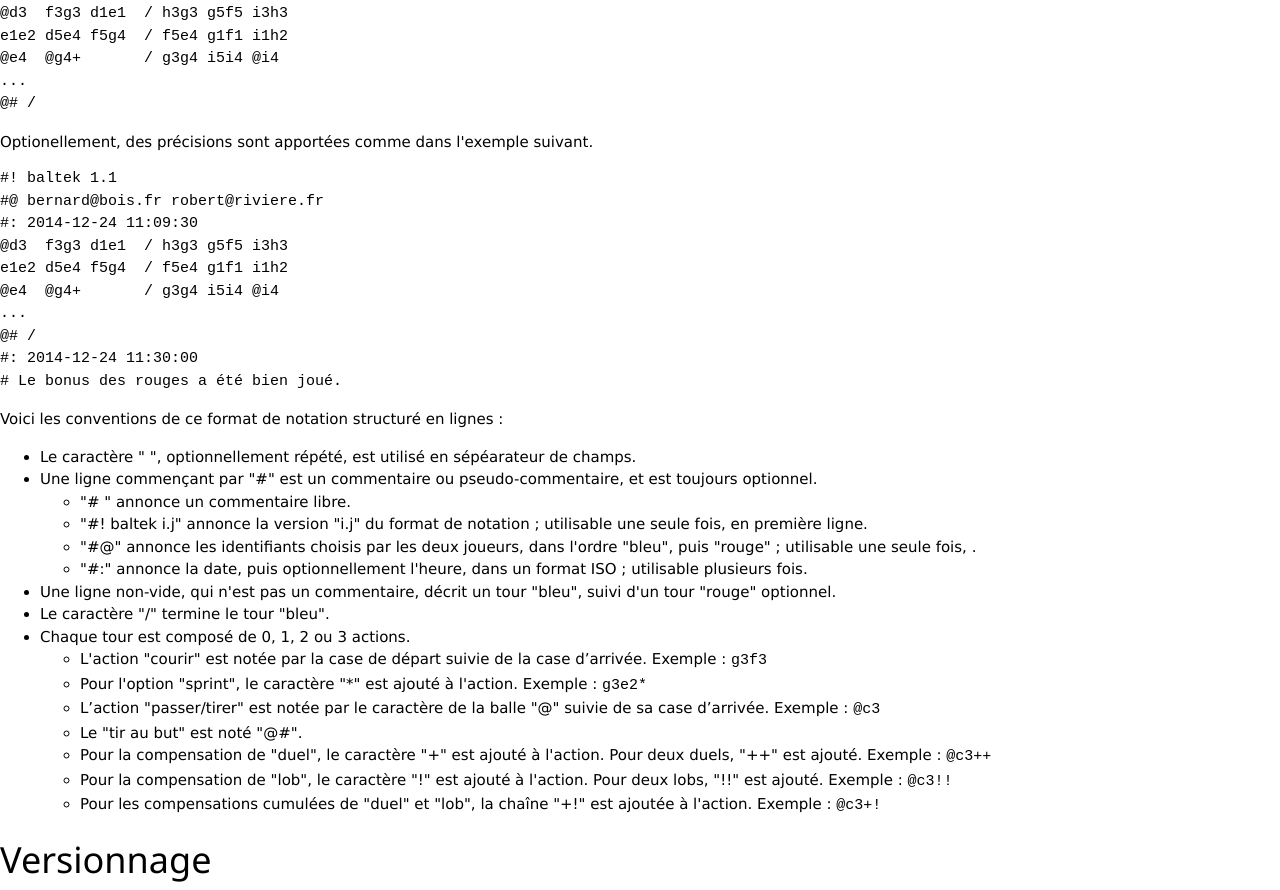
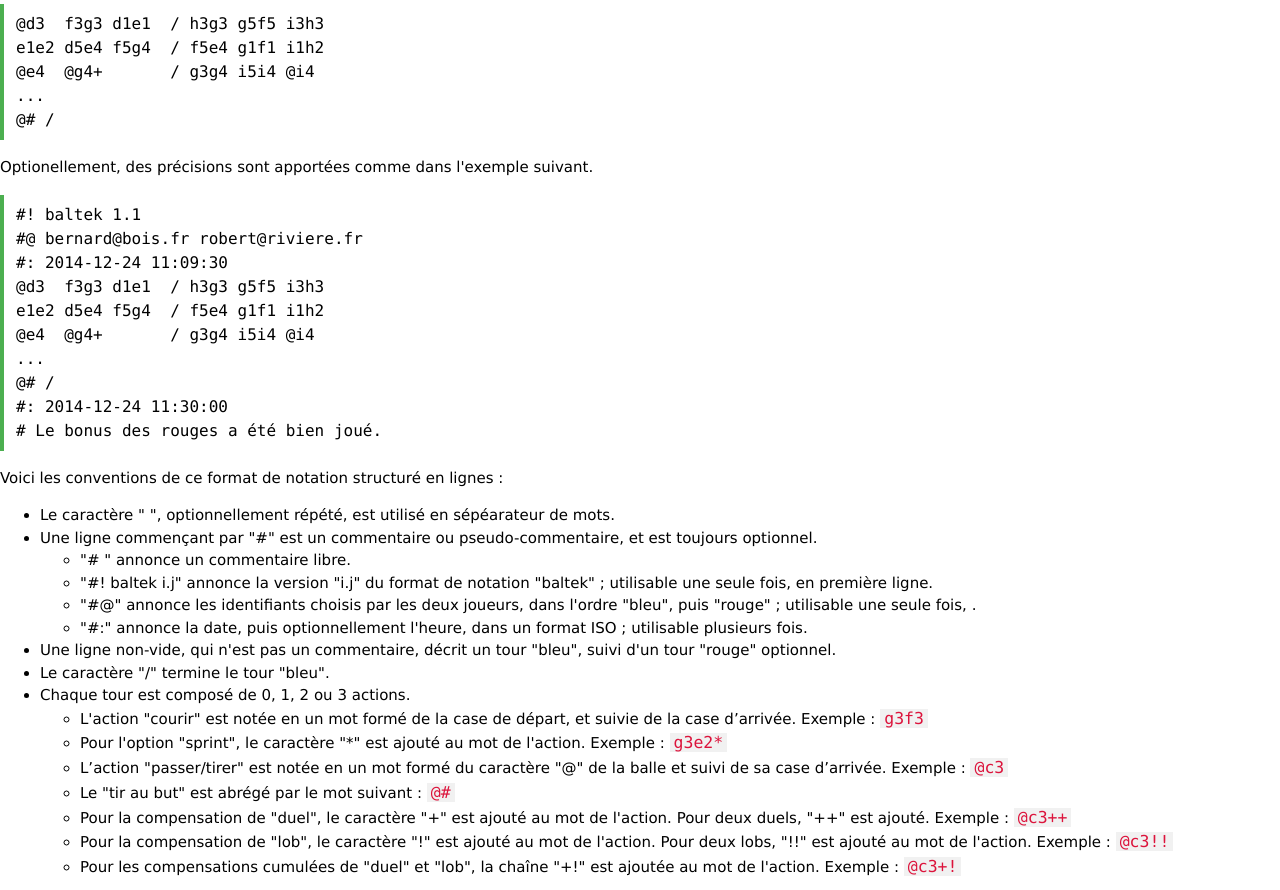
Before and after one commit to LucasBorboleta/Baltek, a plain HTML site: page lang/fr/Baltek-rules-fr.html in a window 1280 px wide. Shown: the part 6875-7765 px from the top of the page. Drawn offline with Linux system fonts and the light colour scheme.

Commit message:
Work the rules again

```diff
--- a/lang/fr/Baltek-rules-fr.html
+++ b/lang/fr/Baltek-rules-fr.html
@@ -300,7 +300,7 @@
 
 			<h1 id="notation">Notation</h1>
 				<p>Si utile, la partie se note comme dans l'exemple suivant.</p>
-<pre>
+<pre class="w3-code">
 @d3  f3g3 d1e1  / h3g3 g5f5 i3h3
 e1e2 d5e4 f5g4  / f5e4 g1f1 i1h2
 @e4  @g4+       / g3g4 i5i4 @i4
@@ -308,7 +308,7 @@ e1e2 d5e4 f5g4  / f5e4 g1f1 i1h2
 @# /
 </pre>
 				<p>Optionellement, des précisions sont apportées comme dans l'exemple suivant.</p>
-<pre>
+<pre class="w3-code">
 #! baltek 1.1
 #@ bernard@bois.fr robert@riviere.fr
 #: 2014-12-24 11:09:30
@@ -323,7 +323,7 @@ e1e2 d5e4 f5g4  / f5e4 g1f1 i1h2
 
 					<p>Voici les conventions de ce format de notation structuré en lignes :</p>
 					<ul>
-						<li>Le caractère " ", optionnellement répété, est utilisé en sépéarateur de champs.</li>
+						<li>Le caractère " ", optionnellement répété, est utilisé en sépéarateur de mots.</li>
 
 						<li>Une ligne commençant par "#" est un commentaire ou pseudo-commentaire,
 							et est toujours optionnel.</li>
@@ -332,7 +332,7 @@ e1e2 d5e4 f5g4  / f5e4 g1f1 i1h2
 								<li>"# " annonce un commentaire libre.</li>
 
 								<li>"#! baltek i.j" annonce
-									la version "i.j" du format de notation ;
+									la version "i.j" du format de notation "baltek" ;
 									utilisable une seule fois, en première ligne.</li>
 
 								<li>"#@" annonce
@@ -354,29 +354,31 @@ e1e2 d5e4 f5g4  / f5e4 g1f1 i1h2
 						<li>Chaque tour est composé de 0, 1, 2 ou 3 actions.</li>
 
 							<ul>
-								<li>L'action "courir" est notée par la case de départ suivie de la case d’arrivée.
-									Exemple : <code>g3f3</code></li>
+								<li>L'action "courir" est notée en un mot
+									formé de la case de départ, et suivie de la case d’arrivée.
+									Exemple : <code class="w3-codespan">g3f3</code></li>
 
-								<li>Pour l'option "sprint", le caractère "*" est ajouté  à l'action.
-									Exemple : <code>g3e2*</code></li>
+								<li>Pour l'option "sprint", le caractère "*" est ajouté au mot de l'action.
+									Exemple : <code class="w3-codespan">g3e2*</code></li>
 
-								<li>L’action "passer/tirer" est notée par le caractère de la balle "@"
-									suivie de sa case d’arrivée.
-									Exemple : <code>@c3</code></li>
+								<li>L’action "passer/tirer" est notée en un mot
+									formé du caractère "@" de la balle et suivi de sa case d’arrivée.
+									Exemple : <code class="w3-codespan">@c3</code></li>
 
-								<li>Le "tir au but" est noté "@#".
+								<li>Le "tir au but" est abrégé par le mot suivant :
+									<code class="w3-codespan">@#</code>
 
-								<li>Pour la compensation de "duel", le caractère "+" est ajouté à l'action.
+								<li>Pour la compensation de "duel", le caractère "+" est ajouté au mot de l'action.
 									Pour deux duels, "++" est ajouté.
-									Exemple : <code>@c3++</code></li>
+									Exemple : <code class="w3-codespan">@c3++</code></li>
 
-								<li>Pour la compensation de "lob", le caractère "!" est ajouté à l'action.
-									Pour deux lobs, "!!" est ajouté.
-									Exemple : <code>@c3!!</code></li>
+								<li>Pour la compensation de "lob", le caractère "!" est ajouté au mot de l'action.
+									Pour deux lobs, "!!" est ajouté au mot de l'action.
+									Exemple : <code class="w3-codespan">@c3!!</code></li>
 
 								<li>Pour les compensations cumulées de "duel" et "lob",
-									la chaîne "+!" est ajoutée à l'action.
-									Exemple : <code>@c3+!</code></li>
+									la chaîne "+!" est ajoutée au mot de l'action.
+									Exemple : <code class="w3-codespan">@c3+!</code></li>
 
 							</ul>
 
```
